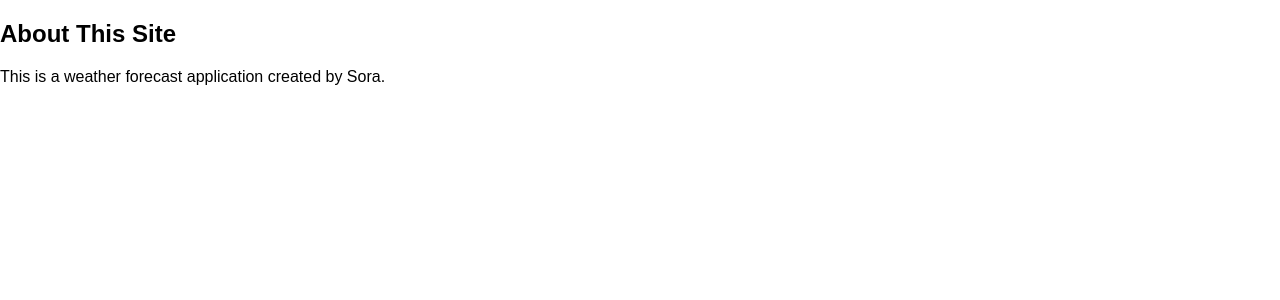
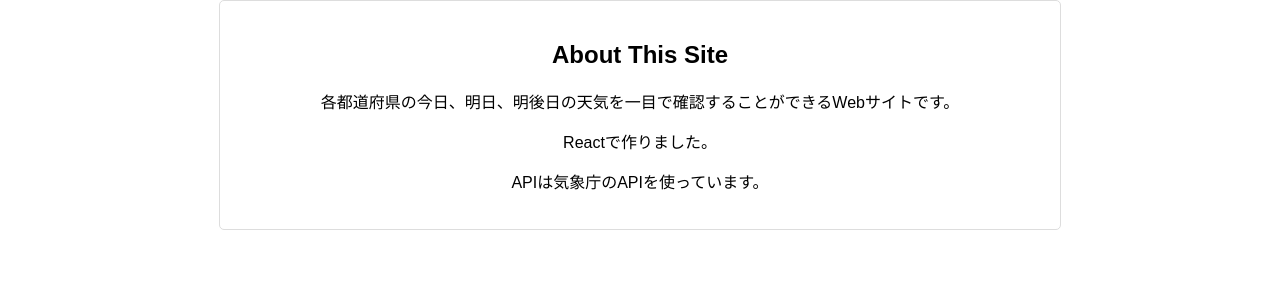
Before and after one commit to Sora0613/ReactWeatherNews, a React (Create React App) app in the folder src/: page /about-site in a window 1280 px wide. Shown: the top 300 px of the page. Built offline with nearby package versions, Linux system fonts and the light colour scheme.

Commit message:
upd. 簡易的なサイトの紹介を追加。

```diff
--- a/src/src/pages/AboutSitePage.tsx
+++ b/src/src/pages/AboutSitePage.tsx
@@ -3,10 +3,13 @@ import React from "react";
 
 const AboutSitePage = () => {
     return (
-        <div>
-            <h2>About This Site</h2>
-            <p>This is a weather forecast application created by Sora.</p>
-            {/* 追加の情報やコンテンツをここに追加 */}
+        <div className="home-page">
+            <div className="weather-card-container">
+                <h2>About This Site</h2>
+                <p>各都道府県の今日、明日、明後日の天気を一目で確認することができるWebサイトです。</p>
+                <p>Reactで作りました。</p>
+                <p>APIは気象庁のAPIを使っています。</p>
+            </div>
         </div>
     );
 };
```
